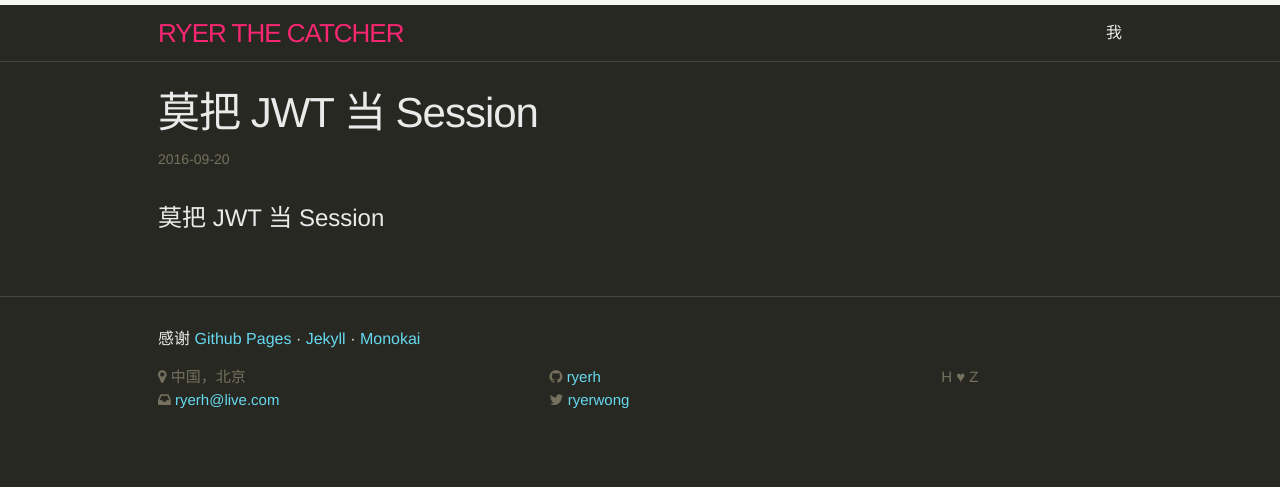
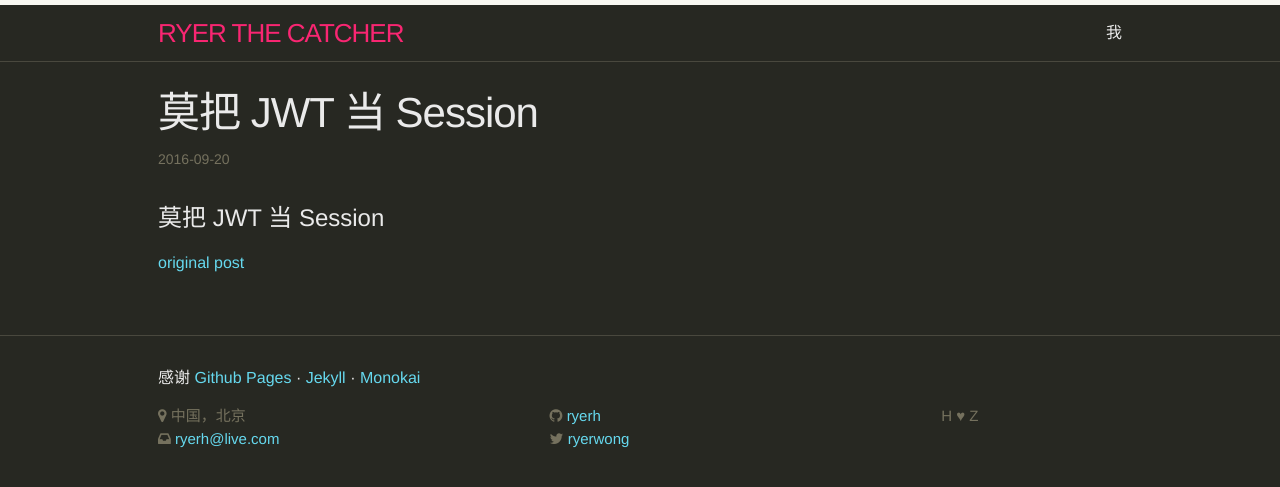
Before and after one commit to ryerh/ryerh.github.io, a Jekyll site: the page built from _posts/2016-09-20-stop-using-jwt-for-sessions.md, in a window 1280 px wide. Shown: the top 487 px of the page. Built offline with Jekyll 4.4.1, drawn with Linux system fonts in a browser that asks for light colours; nearby versions of some CDN libraries; comment, search, counter and statistics services are not loaded.

Commit message:
Update 2016-09-20-stop-using-jwt-for-sessions.md

```diff
--- a/_posts/2016-09-20-stop-using-jwt-for-sessions.md
+++ b/_posts/2016-09-20-stop-using-jwt-for-sessions.md
@@ -6,3 +6,5 @@ categories: server
 ---
 
 # 莫把 JWT 当 Session
+
+[original post](http://cryto.net/~joepie91/blog/2016/06/13/stop-using-jwt-for-sessions/)
```
